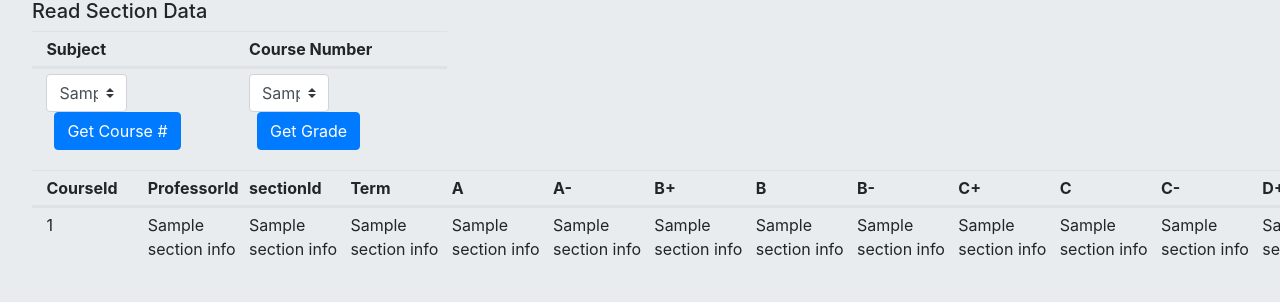
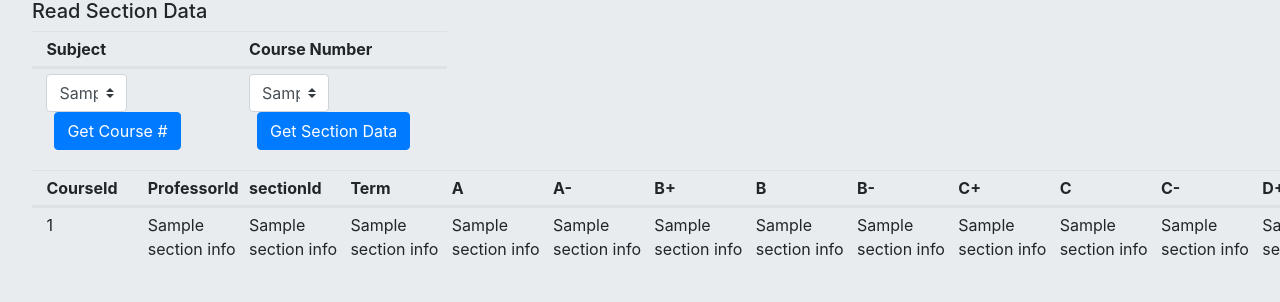
Before and after one commit to vinny-d/saveMyGPA, a Flask app: template app/templates/index.html in a window 1280 px wide; the page is wider, and only the part inside the window is pictured. Shown: the part 602-904 px from the top of that part. Run offline with Flask 2, Linux system fonts and the light colour scheme; the template is opened without the code that fills it: most values are stand-ins (such as "Sample title", 1, 10 or a date in 2020).

Commit message:
button name fix

```diff
--- a/app/templates/index.html
+++ b/app/templates/index.html
@@ -129,7 +129,7 @@
                                         {% endif %}
                                     {% endfor %}
                                 </select>
-                                <button type="submit" class="btn btn-primary ml-2 col-auto">Get Grade</button>
+                                <button type="submit" class="btn btn-primary ml-2 col-auto">Get Section Data</button>
                             </td>
                         </form>
                     </tr>
```
Also changed, not shown: screenshot_editor.PNG.
